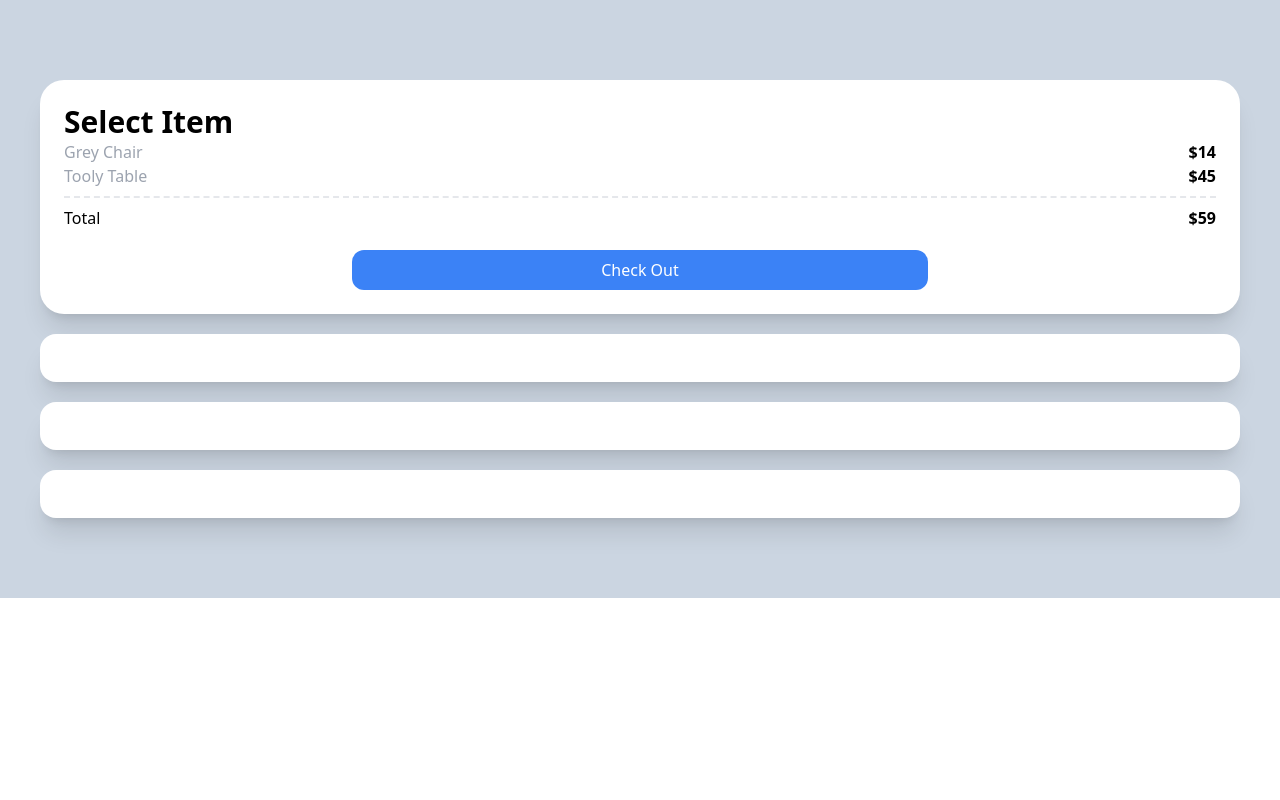
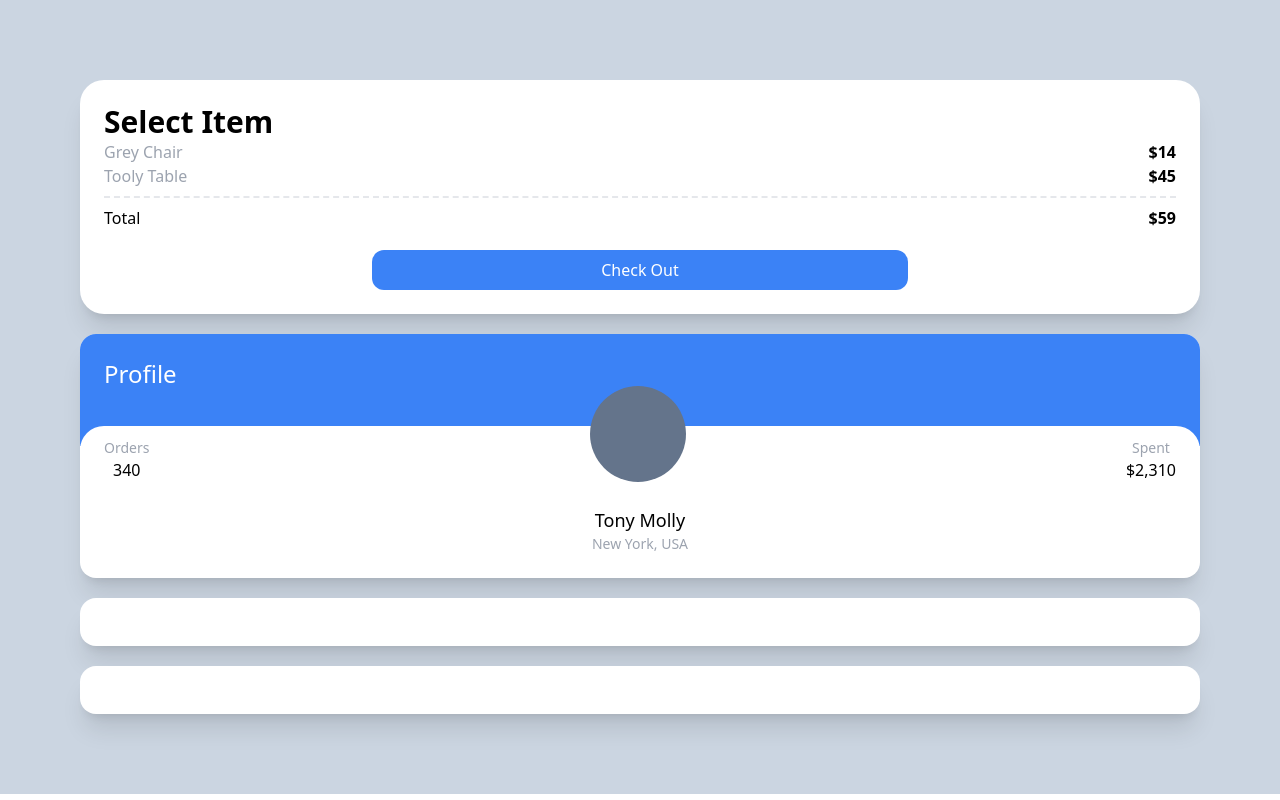
Before and after one commit to verysoyoung/carrot-market, a Next.js app: page / in a window 1280 px wide. Built offline with nearby package versions, Linux system fonts and the light colour scheme.

Commit message:
ADD: box 추가 및 CSS 수정

```diff
--- a/pages/index.tsx
+++ b/pages/index.tsx
@@ -1,6 +1,6 @@
 export default function Home() {
   return (
-    <div className="bg-slate-300 py-20 px-10 grid gap-5">
+    <div className="bg-slate-300 py-20 px-20 grid gap-5">
       <div className="bg-white p-6 rounded-3xl shadow-xl">
         <span className="font-semibold text-3xl">Select Item</span>
         <div className="flex justify-between">
@@ -19,7 +19,28 @@ export default function Home() {
           Check Out
         </div>
       </div>
-      <div className="bg-white p-6 rounded-2xl shadow-xl"></div>
+      <div className="bg-white overflow-hidden rounded-2xl shadow-xl">
+        <div className="bg-blue-500 p-6 text-2xl pb-14">
+          <span className="text-white">Profile</span>
+        </div>
+        <div className="bg-white rounded-3xl p-6 relative -top-5">
+          <div className="relative -top-16 flex items-end justify-between">
+            <div className="flex flex-col items-center">
+              <span className="text-gray-400 text-sm">Orders</span>
+              <span className="font-medium">340</span>
+            </div>
+            <div className="h-24 w-24 rounded-full bg-slate-500" />
+            <div className="flex flex-col items-center">
+              <span className="text-gray-400 text-sm">Spent</span>
+              <span className="font-medium">$2,310</span>
+            </div>
+          </div>
+          <div className="relative flex flex-col items-center -mt-10 -mb-5">
+            <span className="text-lg font-medium">Tony Molly</span>
+            <span className="text-sm text-gray-400">New York, USA</span>
+          </div>
+        </div>
+      </div>
       <div className="bg-white p-6 rounded-2xl shadow-xl"></div>
       <div className="bg-white p-6 rounded-2xl shadow-xl"></div>
     </div>
```
